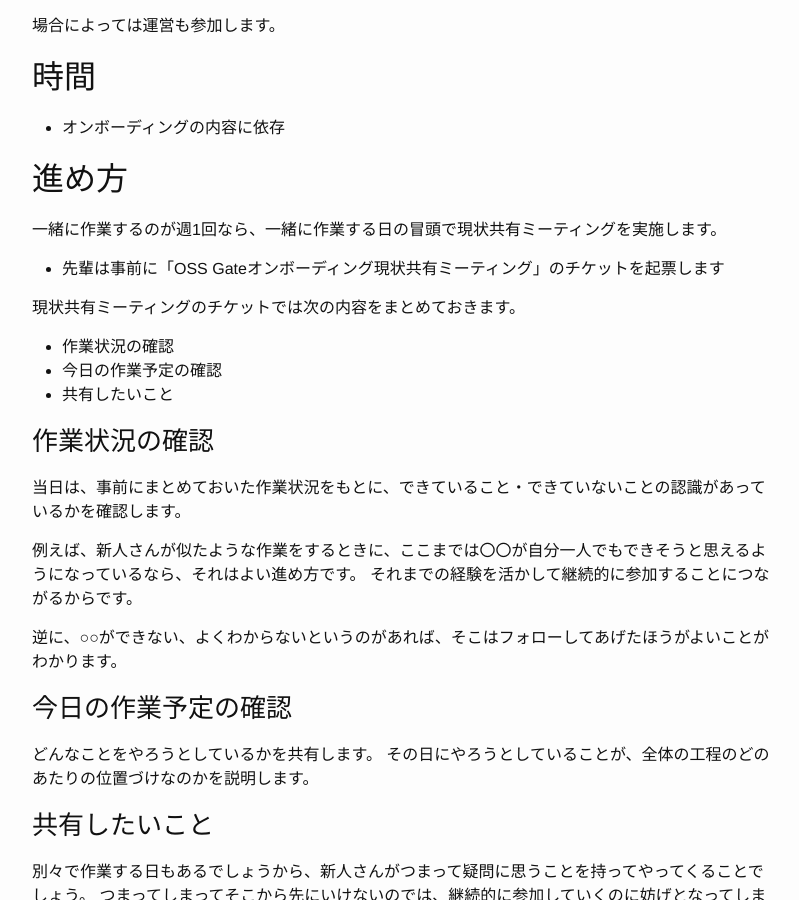
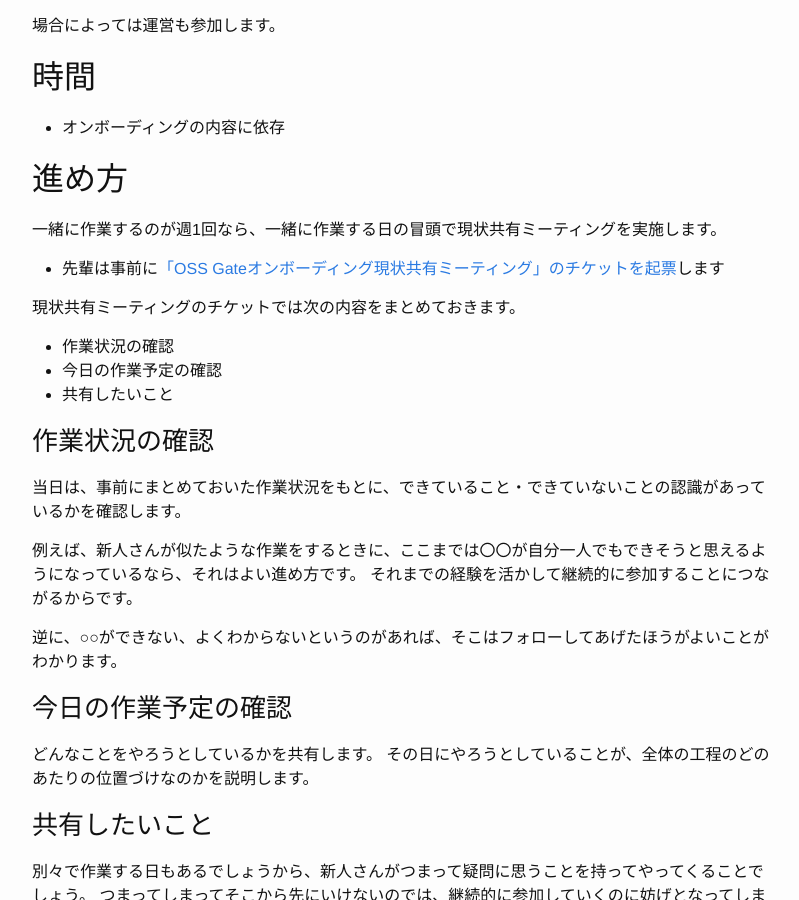
Before and after one commit to oss-gate/on-boarding, a Jekyll site: the page built from process/meeting/sharing.md, in a window 1280 px wide and 900 px high, scrolled down 426 px. Shown: the whole window, without its empty margins (238-1037 px from the left). Built offline with Jekyll 4.4.1, drawn with Linux system fonts in a browser that asks for light colours; Markdown is read by kramdown in place of the engine named in the settings; comment, search, counter and statistics services are not loaded; part of the change alters nothing that is shown.

Commit message:
Add missing link

```diff
--- a/process/meeting/sharing.md
+++ b/process/meeting/sharing.md
@@ -23,7 +23,7 @@ title: 現状共有ミーティング
 
 一緒に作業するのが週1回なら、一緒に作業する日の冒頭で現状共有ミーティングを実施します。
 
-* 先輩は事前に「OSS Gateオンボーディング現状共有ミーティング」のチケットを起票します
+* 先輩は事前に[「OSS Gateオンボーディング現状共有ミーティング」のチケットを起票](https://github.com/oss-gate/on-boarding/issues/new?assignees=&labels=&template=sharing.yaml&title=20YY-MM%3A+MM%2FDD%E3%81%AE%E7%8F%BE%E7%8A%B6%E5%85%B1%E6%9C%89%E3%83%9F%E3%83%BC%E3%83%86%E3%82%A3%E3%83%B3%E3%82%B0+%2820YY-MM%E3%81%AF%E5%AF%BE%E8%B1%A1%E3%81%A8%E3%81%AA%E3%82%8B%E3%82%AA%E3%83%B3%E3%83%9C%E3%83%BC%E3%83%87%E3%82%A3%E3%83%B3%E3%82%B0%E3%81%AE%E9%96%8B%E5%A7%8B%E6%99%82%E6%9C%9F%29)します
 
 現状共有ミーティングのチケットでは次の内容をまとめておきます。
 
```
